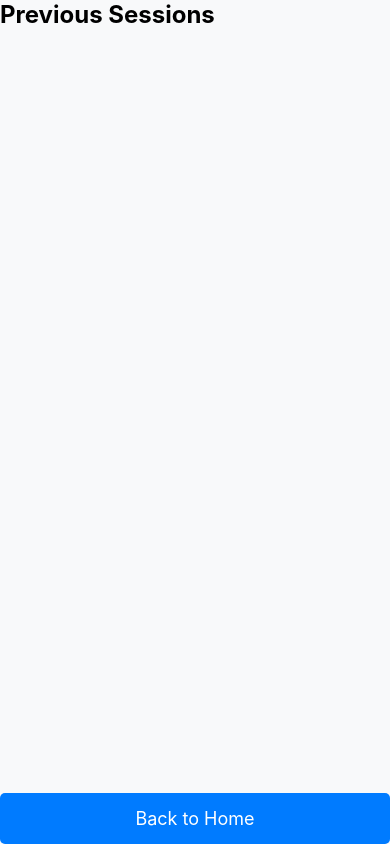
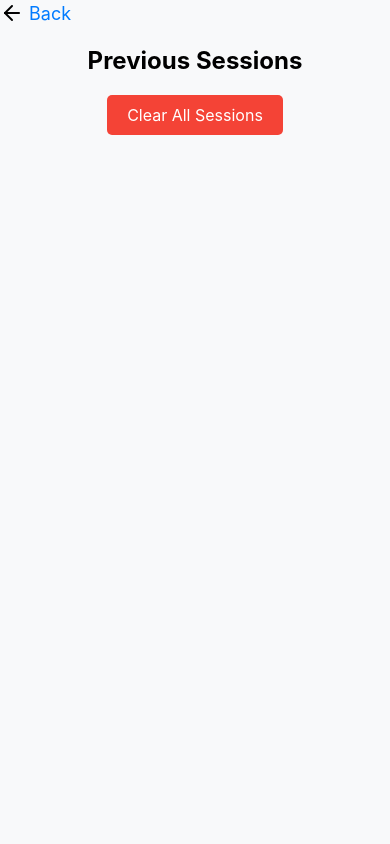
Before and after one commit to Jordan-Richards/Demo-Flash, a React Native app: screen /PreviousSessions in a window 390 px wide. Built offline with nearby package versions, Linux system fonts and the light colour scheme.

Commit message:
chore: Implement session clearing functionality in PreviousSessionsScreen

```diff
--- a/App.js
+++ b/App.js
@@ -4,7 +4,6 @@ import { NavigationContainer } from '@react-navigation/native'; // Import naviga
 import { createNativeStackNavigator } from '@react-navigation/native-stack'; // Import the correct function for stack navigator
 import axios from 'axios'; // Import axios for making HTTP requests
 axios.defaults.baseURL = 'http://192.168.88.254:8081';
-
 // Import your screens, ensure these are default exports in their respective files
 import HomeScreen from './src/Screens/HomeScreen';
 import FlashcardScreen from './src/Screens/FlashcardScreen';
--- a/src/Screens/HomeScreen.js
+++ b/src/Screens/HomeScreen.js
@@ -22,7 +22,7 @@ const HomeScreen = () => {
   // State for logout modal visibility
   const [logoutModalVisible, setLogoutModalVisible] = useState(false);
   // State for category selection
-  const [category, setCategory] = useState('Networking');
+  const [category, setCategory] = useState('Main');
   // State for card count selection
   const [cardCount, setCardCount] = useState(5);
   // State for randomization setting
@@ -184,17 +184,14 @@ const HomeScreen = () => {
 };
 
 const styles = StyleSheet.create({
-    // Container of the entire screen
   container: {
     flex: 1,
     backgroundColor: '#fff', // white background color
     paddingTop: Platform.OS === 'android' ? 25 : 0, // top padding for Android status bar
   },
-    // Style for the ScrollView to add horizontal margin
   scrollView: {
     marginHorizontal: 20,
   },
-    // Header style for the top section of the screen
   header: {
     flexDirection: 'row', // elements in a row
     justifyContent: 'space-between', // space between elements
@@ -202,19 +199,16 @@ const HomeScreen = () => {
     marginTop: 10, // top margin
     marginBottom: 20, // bottom margin
   },
-    // Text style for the header text
   headerText: {
     fontSize: 18, // text size
     fontWeight: 'bold', // font weight
   },
-    // Style for the main title of the HomeScreen
   title: {
     fontSize: 22, // text size
     fontWeight: 'bold', // font weight
     textAlign: 'center', // centered text
     marginVertical: 10, // vertical margin
   },
-    // Style for any cards in the HomeScreen
   card: {
     flex: 1, // take up all available space
     flexDirection: 'row', // elements in a row
@@ -225,33 +219,27 @@ const HomeScreen = () => {
     padding: 20, // padding inside the card
     marginVertical: 10, // vertical margin for spacing between cards
   },
-    // Content within the card
   cardContent: {
     flex: 1, // take up all available space
     justifyContent: 'center', // vertically centered
     alignItems: 'center', // horizontally centered
   },
-    // Title within the card
   cardTitle: {
     fontSize: 18, // text size
     fontWeight: 'bold', // font weight
   },
-    // Subtitle within the card
   cardSubtitle: {
     fontSize: 14, // text size
     textAlign: 'center', // center text
   },
-    // Style for the section titles in the HomeScreen
   sectionTitleContainer: {
     paddingVertical: 20, // vertical padding
   },
-    // Style for the section titles
   sectionTitle: {
     fontSize: 22, // text size
     fontWeight: 'bold', // font weight
     textAlign: 'center', // centered text
   },
-    // Container for the options/buttons at the bottom of the HomeScreen
   optionsContainer: {
     flex: 1, // take up all available space
     flexDirection: 'row', // elements in a row
@@ -259,7 +247,6 @@ const HomeScreen = () => {
     flexWrap: 'wrap', // wrap elements to the next line
     marginVertical: 10, // vertical margin for spacing
     },
-    // Style for each option card/button
     optionCard: {
       width: '45%', // width relative to screen size
       borderWidth: 1, // border width
@@ -277,13 +264,11 @@ const HomeScreen = () => {
       borderColor: 'black',
       borderWidth: 2,
     },
-    // Style for text on buttons
     buttonText: {
       color: 'black', // text color
       fontWeight: 'bold', // font weight
       textAlign: 'center', // centered text
     },
-    // Style for buttons that trigger an option
     OptionButtons: {
       minWidth: 120, // minimum width
       minHeight: 40, // minimum height
@@ -294,14 +279,12 @@ const HomeScreen = () => {
       paddingVertical: 5, // vertical padding
       borderRadius: 5, // rounded corners
     },
-    // Style for the account button in the header
     accountButton: {
       padding: 10, // padding
       borderRadius: 50, // rounded corners for a circular shape
       borderColor: 'black', // border color
       borderWidth: 2, // border width
     },
-    // Modal presentation styles
     centeredView: {
       flex: 1,
       justifyContent: 'center',
--- a/src/Screens/PreviousSessionsScreen.js
+++ b/src/Screens/PreviousSessionsScreen.js
@@ -1,7 +1,8 @@
 import React, { useState, useEffect } from 'react';
-import { SafeAreaView, Text, StyleSheet, TouchableOpacity, View, FlatList } from 'react-native';
+import { SafeAreaView, Text, StyleSheet, TouchableOpacity, View, FlatList, Alert } from 'react-native';
 import { useNavigation } from '@react-navigation/native';
 import AsyncStorage from '@react-native-async-storage/async-storage';
+import { Feather } from '@expo/vector-icons';
 
 const PreviousSessionsScreen = () => {
   const navigation = useNavigation();
@@ -11,8 +12,8 @@ const PreviousSessionsScreen = () => {
     const loadSessions = async () => {
       try {
         const storedSessions = await AsyncStorage.getItem('sessions');
-        const parsedSessions = storedSessions ? JSON.parse(storedSessions) : [];
-        setSessions(parsedSessions);
+        const sessions = storedSessions ? JSON.parse(storedSessions) : [];
+        setSessions(sessions);
       } catch (error) {
         console.error('Error loading sessions:', error);
       }
@@ -21,25 +22,69 @@ const PreviousSessionsScreen = () => {
     loadSessions();
   }, []);
 
-  const renderItem = ({ item }) => (
+  const clearAllSessions = async () => {
+    try {
+      await AsyncStorage.removeItem('sessions');
+      setSessions([]);
+      Alert.alert('Success', 'All sessions have been cleared.');
+    } catch (error) {
+      console.error('Error clearing sessions:', error);
+    }
+  };
+
+  const clearIndividualSession = async (index) => {
+    try {
+      const storedSessions = await AsyncStorage.getItem('sessions');
+      const sessions = storedSessions ? JSON.parse(storedSessions) : [];
+      sessions.splice(index, 1);
+      await AsyncStorage.setItem('sessions', JSON.stringify(sessions));
+      setSessions(sessions);
+      Alert.alert('Success', 'Session has been cleared.');
+    } catch (error) {
+      console.error('Error clearing session:', error);
+    }
+  };
+
+  const renderSessionItem = ({ item, index }) => (
     <View style={styles.sessionItem}>
       <Text style={styles.sessionText}>Category: {item.category}</Text>
       <Text style={styles.sessionText}>Card Count: {item.cardCount}</Text>
       <Text style={styles.sessionText}>Randomize: {item.randomize ? 'Yes' : 'No'}</Text>
+      <View style={styles.buttonRow}>
+        <TouchableOpacity
+          style={styles.resumeButton}
+          onPress={() => navigation.navigate('Flashcards', { ...item, sessionIndex: index })}
+        >
+          <Text style={styles.resumeButtonText}>Resume</Text>
+        </TouchableOpacity>
+        <TouchableOpacity
+          style={styles.clearButton}
+          onPress={() => clearIndividualSession(index)}
+        >
+          <Text style={styles.clearButtonText}>Clear</Text>
+        </TouchableOpacity>
+      </View>
     </View>
   );
 
   return (
     <SafeAreaView style={styles.container}>
+      {/* Back Button */}
+      <TouchableOpacity style={styles.backButton} onPress={() => navigation.goBack()}>
+        <Feather name="arrow-left" size={24} color="black" />
+        <Text style={styles.backButtonText}>Back</Text>
+      </TouchableOpacity>
+
       <Text style={styles.title}>Previous Sessions</Text>
+      <TouchableOpacity style={styles.clearAllButton} onPress={clearAllSessions}>
+        <Text style={styles.clearAllButtonText}>Clear All Sessions</Text>
+      </TouchableOpacity>
       <FlatList
         data={sessions}
-        renderItem={renderItem}
+        renderItem={renderSessionItem}
         keyExtractor={(item, index) => index.toString()}
+        contentContainerStyle={styles.listContainer}
       />
-      <TouchableOpacity style={styles.backButton} onPress={() => navigation.goBack()}>
-        <Text style={styles.backButtonText}>Back to Home</Text>
-      </TouchableOpacity>
     </SafeAreaView>
   );
 };
@@ -50,29 +95,78 @@ const styles = StyleSheet.create({
     padding: 20,
     backgroundColor: '#f8f9fa',
   },
+  backButton: {
+    flexDirection: 'row',
+    alignItems: 'center',
+    marginBottom: 20,
+  },
+  backButtonText: {
+    marginLeft: 5,
+    fontSize: 18,
+    color: '#007BFF',
+  },
   title: {
     fontSize: 24,
     fontWeight: 'bold',
     marginBottom: 20,
+    textAlign: 'center',
+  },
+  listContainer: {
+    flexGrow: 1,
+    justifyContent: 'center',
   },
   sessionItem: {
-    padding: 15,
-    borderBottomWidth: 1,
-    borderBottomColor: '#ccc',
+    padding: 20,
+    marginVertical: 10,
+    backgroundColor: '#ffffff',
+    borderColor: '#007bff',
+    borderWidth: 2,
+    borderRadius: 10,
   },
   sessionText: {
-    fontSize: 18,
+    fontSize: 16,
+    marginBottom: 10,
   },
-  backButton: {
-    marginTop: 20,
-    padding: 15,
-    backgroundColor: '#007BFF',
+  buttonRow: {
+    flexDirection: 'row',
+    justifyContent: 'space-between',
+  },
+  resumeButton: {
+    paddingVertical: 5,
+    paddingHorizontal: 10,
+    backgroundColor: '#007bff',
     borderRadius: 5,
-    alignItems: 'center',
+    marginTop: 10,
   },
-  backButtonText: {
-    color: 'white',
-    fontSize: 18,
+  resumeButtonText: {
+    color: '#ffffff',
+    textAlign: 'center',
+    fontSize: 16,
+  },
+  clearButton: {
+    paddingVertical: 5,
+    paddingHorizontal: 10,
+    backgroundColor: '#f44336',
+    borderRadius: 5,
+    marginTop: 10,
+  },
+  clearButtonText: {
+    color: '#ffffff',
+    textAlign: 'center',
+    fontSize: 16,
+  },
+  clearAllButton: {
+    paddingVertical: 10,
+    paddingHorizontal: 20,
+    backgroundColor: '#f44336',
+    borderRadius: 5,
+    marginBottom: 20,
+    alignSelf: 'center',
+  },
+  clearAllButtonText: {
+    color: '#ffffff',
+    textAlign: 'center',
+    fontSize: 16,
   },
 });
 
```
Lines whose indentation alone changed are shown as unchanged.
